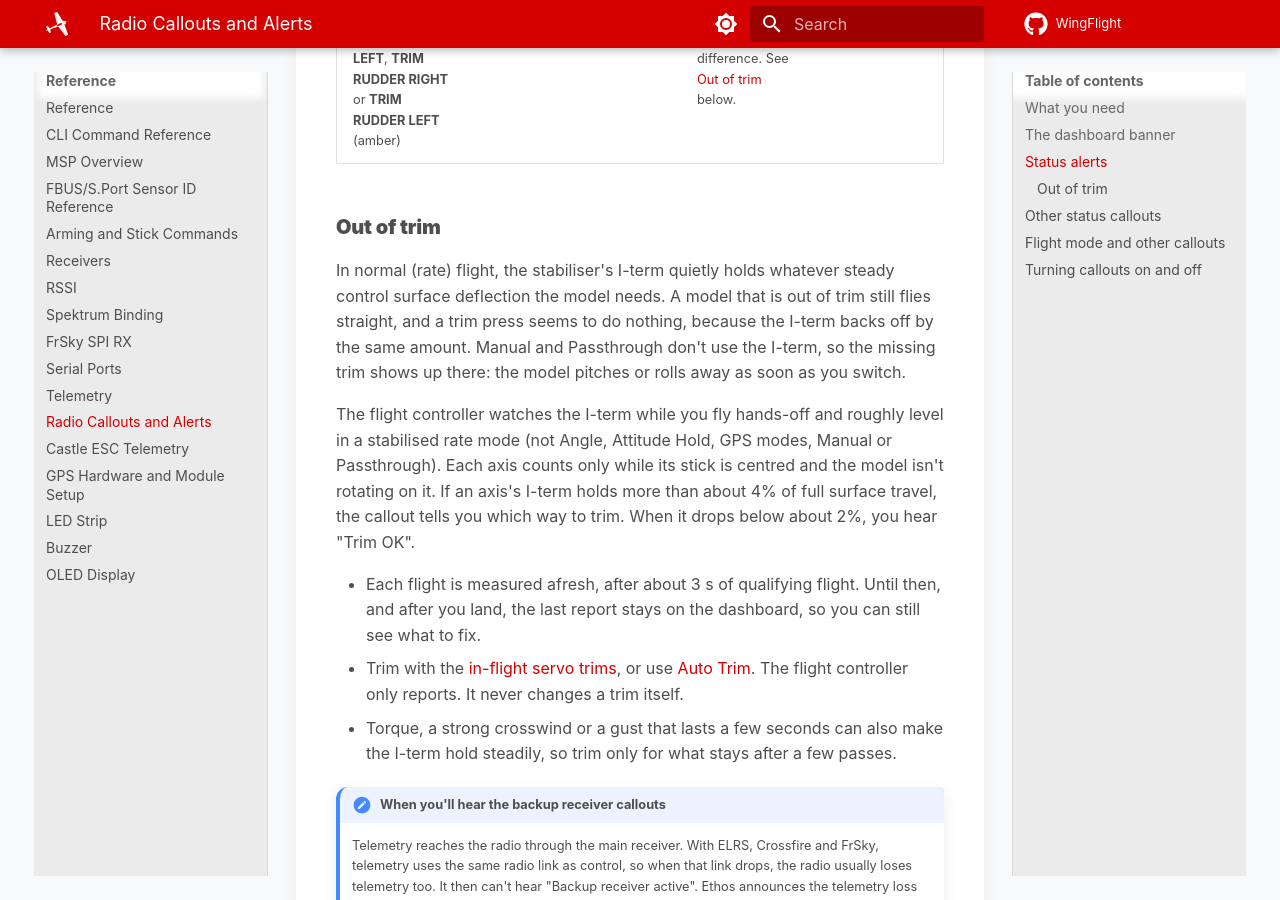
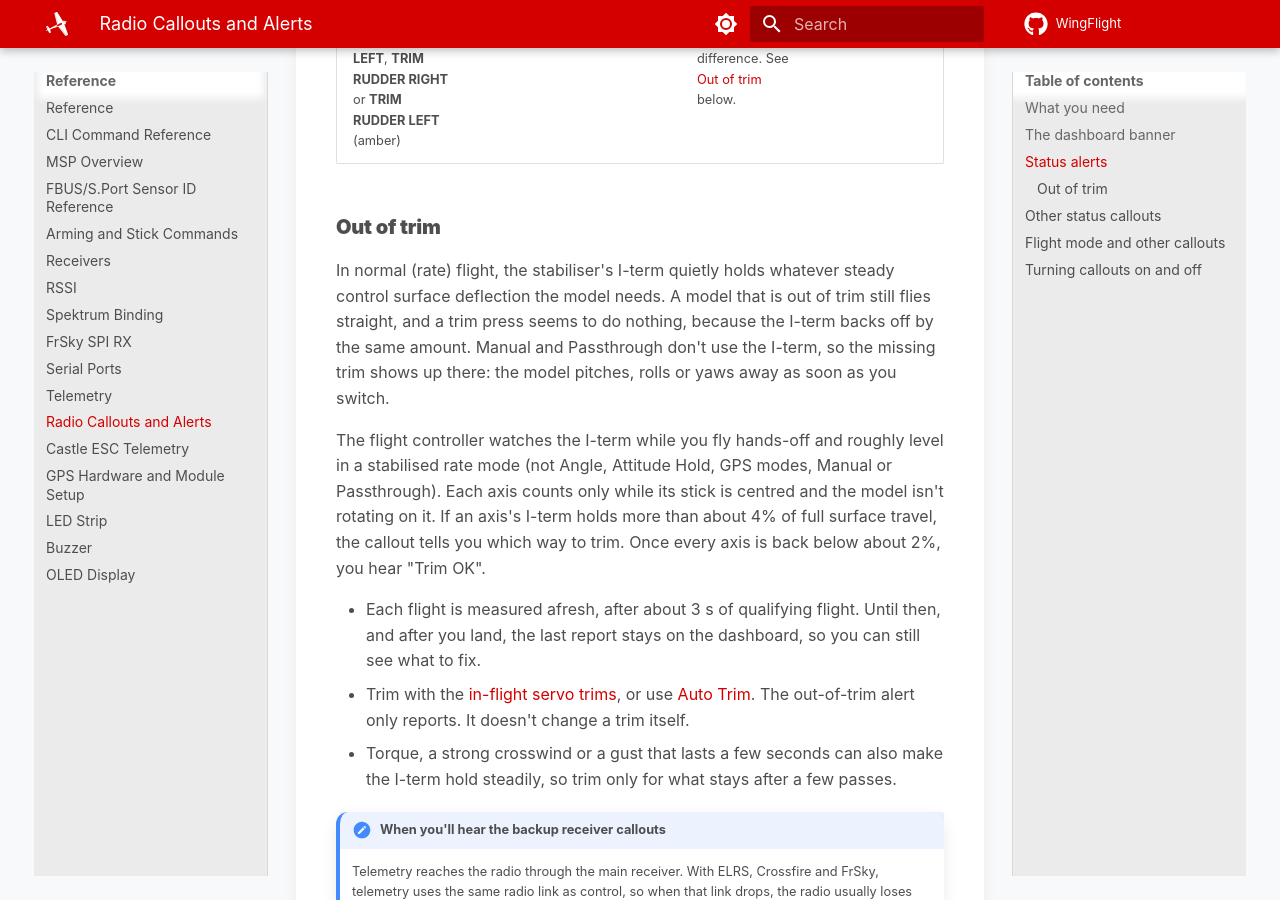
Before and after one commit to WingFlight/wingflight-docs, an MkDocs documentation site: the page built from docs/reference/radio-alerts.md, in a window 1280 px wide and 900 px high, scrolled down 3927 px. Built offline with MkDocs 1.6.1 and Material for MkDocs 9.7.7, drawn with Linux system fonts in a browser that asks for light colours.

Commit message:
Cover yaw and scope the "only reports" note in the trim callouts
Co-Authored-By: Claude Opus 5.5 <noreply@anthropic.com>

```diff
--- a/docs/reference/radio-alerts.md
+++ b/docs/reference/radio-alerts.md
@@ -67,22 +67,22 @@ In normal (rate) flight, the stabiliser's I-term quietly holds whatever
 steady control surface deflection the model needs. A model that is out of
 trim still flies straight, and a trim press seems to do nothing, because the
 I-term backs off by the same amount. Manual and Passthrough don't use the
-I-term, so the missing trim shows up there: the model pitches or rolls away as
-soon as you switch.
+I-term, so the missing trim shows up there: the model pitches, rolls or yaws
+away as soon as you switch.
 
 The flight controller watches the I-term while you fly hands-off and roughly
 level in a stabilised rate mode (not Angle, Attitude Hold, GPS modes, Manual
 or Passthrough). Each axis counts only while its stick is centred and the
 model isn't rotating on it. If an axis's I-term holds more than about 4% of
-full surface travel, the callout tells you which way to trim. When it drops
-below about 2%, you hear "Trim OK".
+full surface travel, the callout tells you which way to trim. Once every axis
+is back below about 2%, you hear "Trim OK".
 
 - Each flight is measured afresh, after about 3 s of qualifying flight. Until
   then, and after you land, the last report stays on the dashboard, so you can
   still see what to fix.
 - Trim with the [in-flight servo trims](../configurator/tabs/servos.md#trimming-in-flight),
-  or use [Auto Trim](../flight-modes/auto-trim.md). The flight controller only
-  reports. It never changes a trim itself.
+  or use [Auto Trim](../flight-modes/auto-trim.md). The out-of-trim alert only
+  reports. It doesn't change a trim itself.
 - Torque, a strong crosswind or a gust that lasts a few seconds can also make
   the I-term hold steadily, so trim only for what stays after a few passes.
 
```
